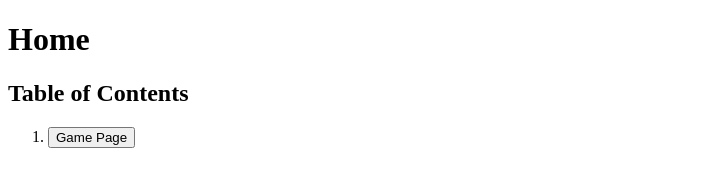
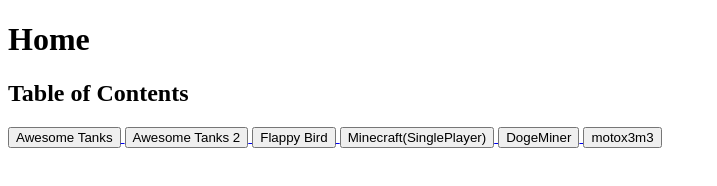
Before and after one commit to PeterFile64/TBG, a plain HTML site: page index.html in a window 1280 px wide. Shown: the whole page, without its empty margins (0-717 px from the left). Drawn offline with Linux system fonts and the light colour scheme.

Commit message:
Update index.html

```diff
--- a/index.html
+++ b/index.html
@@ -4,13 +4,30 @@
 
 <body> <h1> Home </h1>
 <h2>Table of Contents</h2>
-<ol>
-    <li>
-        <a href="G@mesPage.html">
-            <button>Game Page</button>
+
+<a href="awesometanks/index.html">
+    <button>Awesome Tanks</button>
+    </a>
+
+<a href="awesometanks2/awesometank2index.html">
+    <button>Awesome Tanks 2</button>
+    </a>
+
+    <a href="flappybird/indexflappy.html">
+        <button>Flappy Bird</button>
+        </a>
+
+        <a href="Minecraft index.html">
+            <button>Minecraft(SinglePlayer)</button>
             </a>
 
-    </li>
-</ol>
+            <a href="dogeminer/dogeminerindex.html">
+                <button>DogeMiner</button>
+                </a>
+
+                <a href="motox3m3/index.html">
+                    <button>motox3m3</button>
+                    </a>
+
 </body>
 </html>
```
